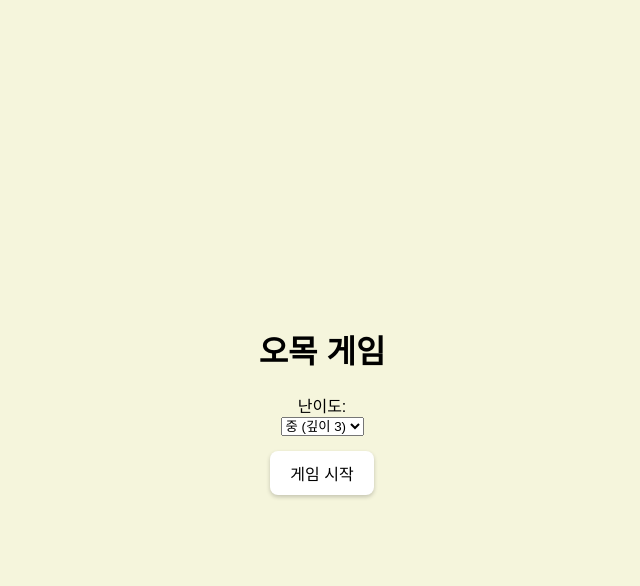
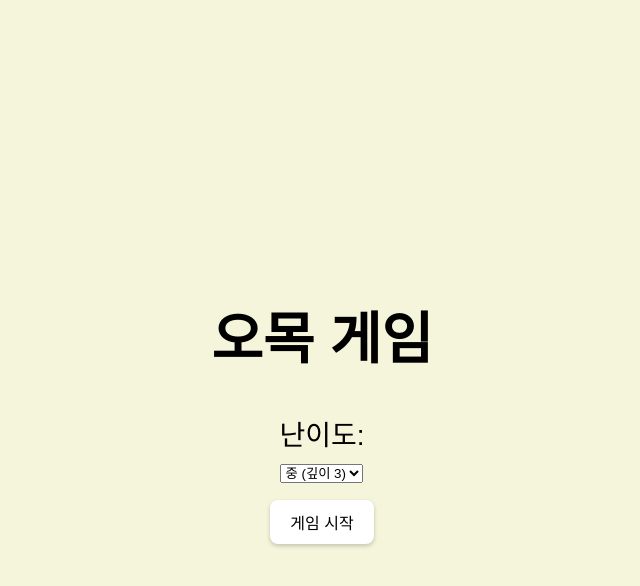
Before and after one commit to jeongjaewook02/Algorithm, a Flask app: page / in a window 1280 px wide. Shown: the top 586 px of the page, without its empty margins (318-958 px from the left). Run offline with Flask 3, Linux system fonts and the light colour scheme; some web fonts are replaced.

Commit message:
Update style.css

```diff
--- a/static/style.css
+++ b/static/style.css
@@ -1,3 +1,10 @@
+/* 웹폰트 등록 */
+@font-face {
+  font-family: 'GodoB';
+  src: url('GodoB.ttf') format('truetype');
+}
+
+/* 전체 화면 공통 */
 body {
   font-family: Arial, sans-serif;
   background-color: #f5f5dc;
@@ -6,6 +13,12 @@ body {
   justify-content: center;
   align-items: center;
   height: 100vh;
+}
+
+/* 시작 화면에만 웹폰트 적용 */
+#start-screen {
+  font-family: 'GodoB', sans-serif;
+  font-size: 28px;  /* 🔺 원하는 크기로 조절 (ex: 24px, 28px 등) */
 }
 
 .screen {
```
